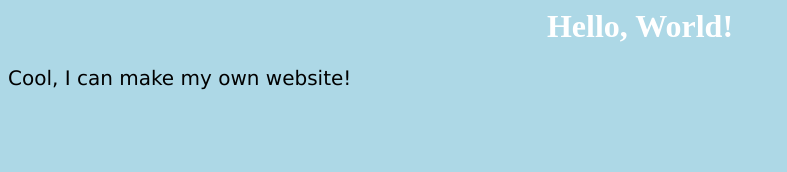
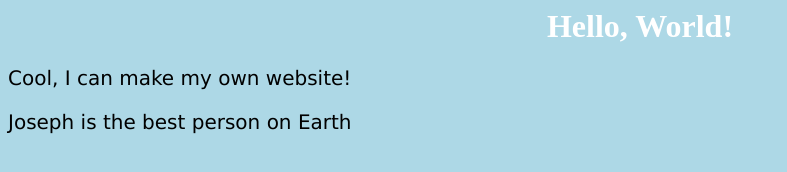
Before and after one commit to redgreenandblue/website, a plain HTML site: page index.html in a window 1280 px wide. Shown: the whole page, without its empty margins (0-787 px from the left). Drawn offline with Linux system fonts and the light colour scheme.

Commit message:
Update index.html

```diff
--- a/index.html
+++ b/index.html
@@ -20,6 +20,7 @@ p {
 
     <h1>Hello, World!</h1>
     <p>Cool, I can make my own website!</p>
+    <p>Joseph is the best person on Earth</p>
 
   </body>
 </html>
```
Lines whose indentation alone changed are shown as unchanged.
